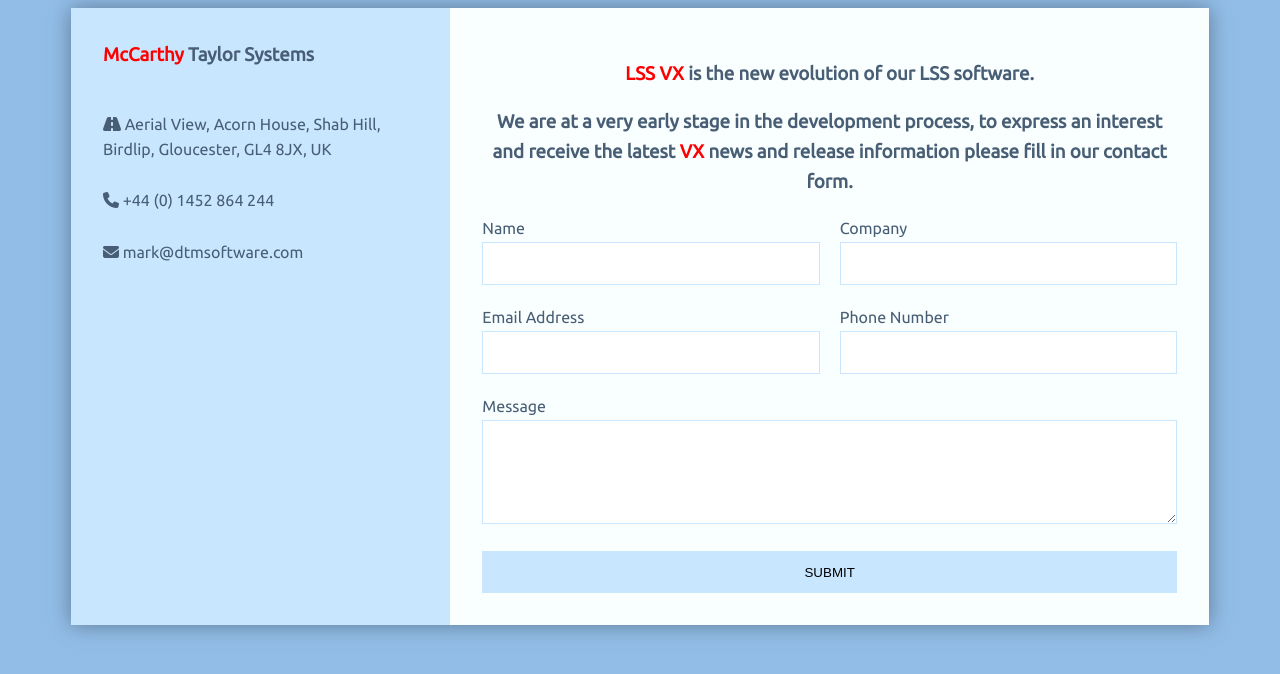
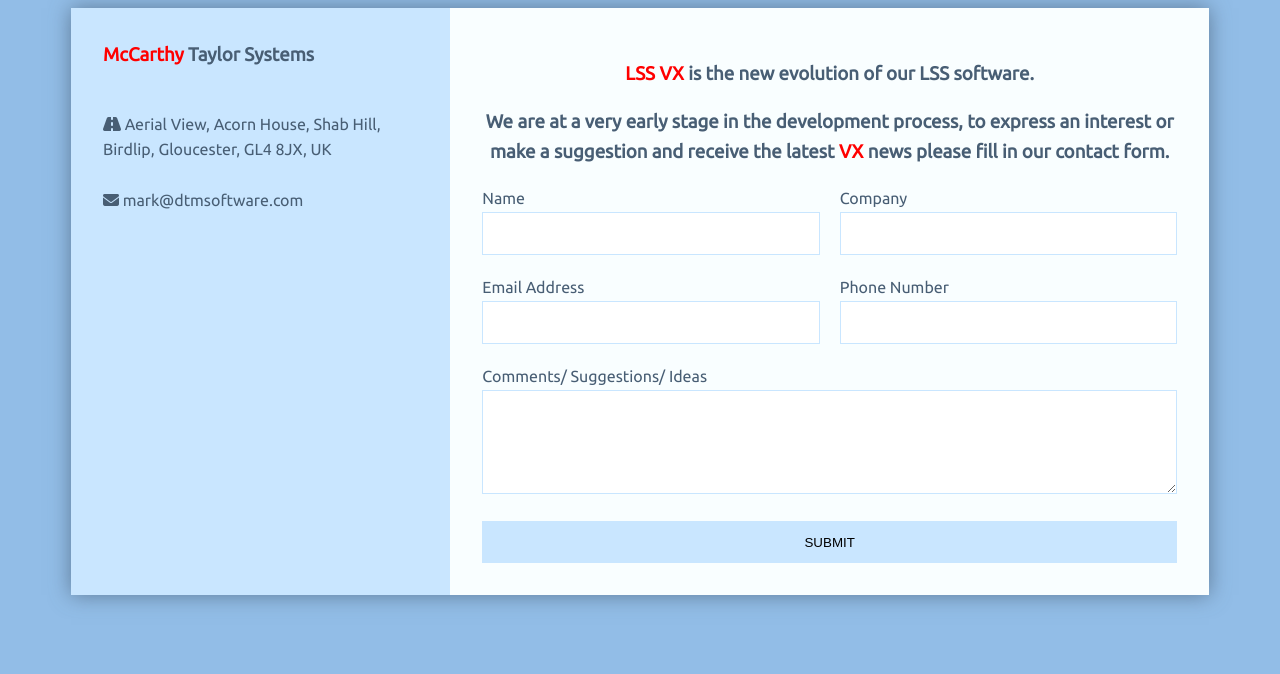
Before and after one commit to mttucker/typewriter, a plain HTML site: page contact.html in a window 1280 px wide. Shown: the part 126-800 px from the top of the page. Drawn offline with nearby package versions, Linux system fonts and the light colour scheme.

Commit message:
wording change

```diff
--- a/contact.html
+++ b/contact.html
@@ -23,14 +23,15 @@
                 <ul>
                     <li><i class="fa fa-road"></i> Aerial View, Acorn House, Shab Hill, Birdlip, Gloucester, GL4 8JX, UK
                     </li><br>
-                    <li><i class="fa fa-phone"></i> +44 (0) 1452 864 244</li><br>
+                    <!-- <li><i class="fa fa-phone"></i> +44 (0) 1452 864 244</li><br> -->
                     <li><i class="fa fa-envelope"></i> mark@dtmsoftware.com</li>
                 </ul>
             </div>
             <div class="contact">
                 <h3><span>LSS VX</span> is the new evolution of our LSS software.</h3>
-                <h3>We are at a very early stage in the development process, to express an interest and receive the
-                    latest <span>VX</span> news and release information please fill in our contact form.</h3>
+                <h3>We are at a very early stage in the development process, to express an interest or make a suggestion
+                    and receive the
+                    latest <span>VX</span> news please fill in our contact form.</h3>
                 <form name="contact" method="POST" data-netlify="true">
                     <p>
                         <label>Name</label>
@@ -49,7 +50,7 @@
                         <input type="text" name="phone">
                     </p>
                     <p class="full">
-                        <label>Message</label>
+                        <label>Comments/ Suggestions/ Ideas</label>
                         <textarea name="message" rows="5"></textarea>
                     </p>
                     <p class="full">
```
